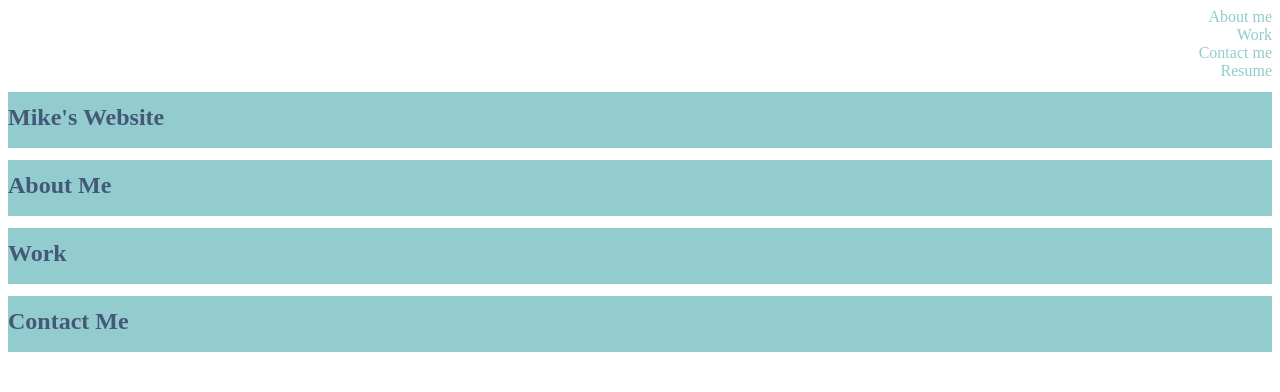
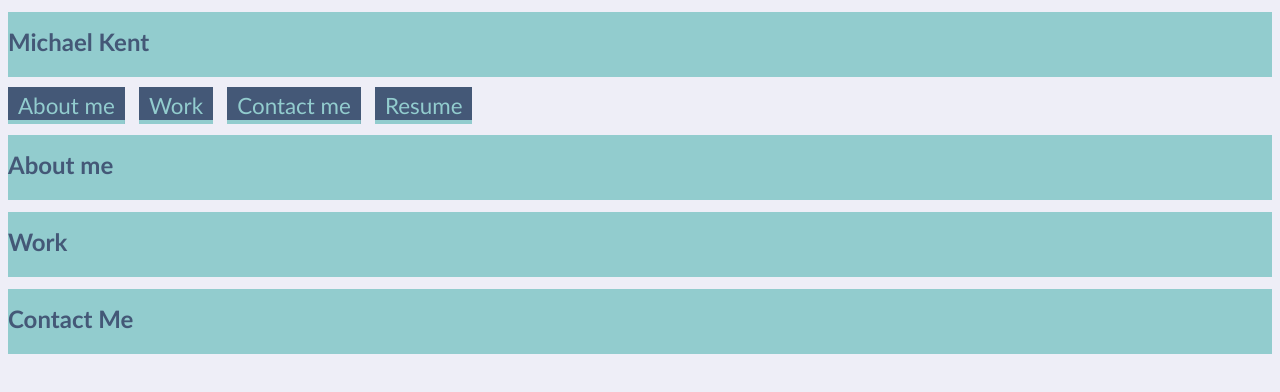
Before and after one commit to MikeK1639/Mikes-Website, a plain HTML site: page index.html in a window 1280 px wide. Drawn offline with Linux system fonts and the light colour scheme.

Commit message:
messing around

```diff
--- a/index.html
+++ b/index.html
@@ -1,16 +1,6 @@
 <!DOCTYPE html>
 
 <html lang="en">
-
-    <header>About me</header>
-    <header>Work</header>
-    <header>Contact me</header>
-    <header>Resume</header>
-
-<h2>Mike's Website</h2>
-
-
-
     <head>
         <meta charset="UTF-8" />
         <meta http-equiv="X-UA-Compatible" content="IE=edge" />
@@ -19,12 +9,26 @@
         <title>Link CSS to HTML</title>
     </head>
 <body>
-    <title>Mikes's Website</title>
 
-    <body>
+
+<header>
+    <nav class="flex container"
+    <div>
+   <h2>Michael Kent</h2>
+    </div>
+    <ul>
+    <li><a href="#aboutme">About me</a></li>
+    <li><a href="#work">Work</a></li>
+    <li><a href="contactme">Contact me</a></li>
+    <li><a href="resume">Resume</a></li>
+    </ul>
+</header>
+
+   <main>
         <aside>
-        <h2>About Me</h2>
+        <h2>About me</h2>
         <h2>Work</h2>
         <h2>Contact Me</h2>
         </aside>
+    </main>
 </body>
--- a/styles.css
+++ b/styles.css
@@ -11,7 +11,49 @@
     --light: rgba(238, 238, 247, 1);
   }
 
-h2 {text; color: var(--primary);
+  .flex-container {
+    display:flex;
+
+  }
+
+  div {text-align: left;}
+
+header {display: inline }
+
+
+
+ul{ display: inline;
+  list-style-type: none;
+  margin: 0;
+  padding: 0;
+}
+
+li {
+  display: inline;
+}
+
+  nav a {
+
+    text-decoration: none;
+    padding: 5px 10px;
+    color: var(--secondary);
+   background-color: var(--primary);
+    margin-right: 10px;
+    background-image: linear-gradient(270deg, var(--secondary) 0%, var(--secondary) 100%);
+    background-repeat: no-repeat;
+    background-size: 100% 0.2em;
+    background-position: bottom;
+    transition: all 0.25s ease-in;
+    font-size: 1.4rem;
+  }
+
+  nav a:hover {
+    background-size: 100% 100%;
+    color: var(--primary);
+  }
+
+
+  h2 {text: color; var(--primary);
 font-weight: bolder;
 background-color: var(--secondary);
 font: size 200px;
@@ -25,26 +67,32 @@ font: size 200px;
 aside {text-align: left;
 text:var(--primary)}
 
-header { position: relative;
+ flex container header { position: relative
   text-align: right;
-  flex_wrap;
+  flex-wrap:
   align;right: auto
-  margin; 50px
-  padding;50px
+  margin;{ 50px}
+  padding {10}
   background-color: var(--primary);
   color: var(--secondary);
 }
 
-  body {
+  body  {
+    margin: 10;
+    padding: 10;
+    font-family: 'Trebuchet MS', 'Lucida Sans Unicode', 'Lucida Grande', 'Lucida Sans', Arial, sans-serif;
+    color: var(--primary);
+    background-color: var(--light);
+    line-height: 1.5;
+  }
 
 
-    head { flex-wrap;
-    align-items;left;
-    padding:50px;
-    margin: 50px;
-    background-color: var(--dark);
-}
+
+
+
+main {
+   background:linear-gradient(0deg,
+   var(--transblue), var(--transblue))
+
+
   }
-   .nav {
-
-}
```
Lines whose indentation alone changed are shown as unchanged.
